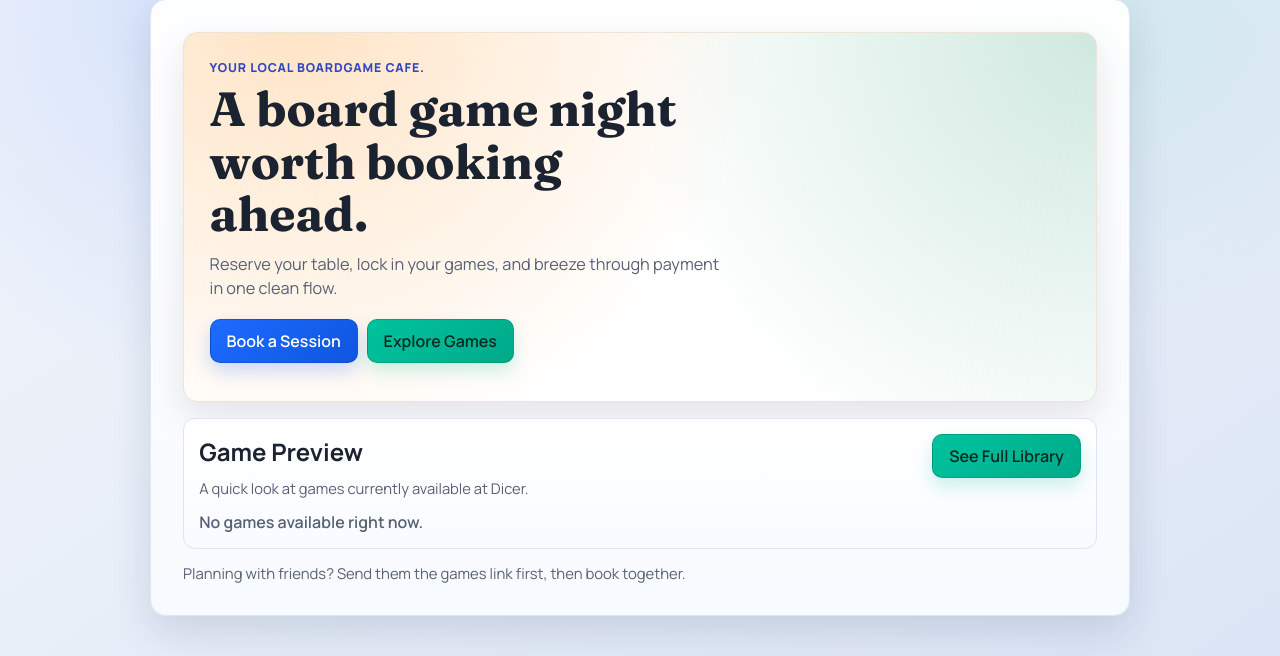
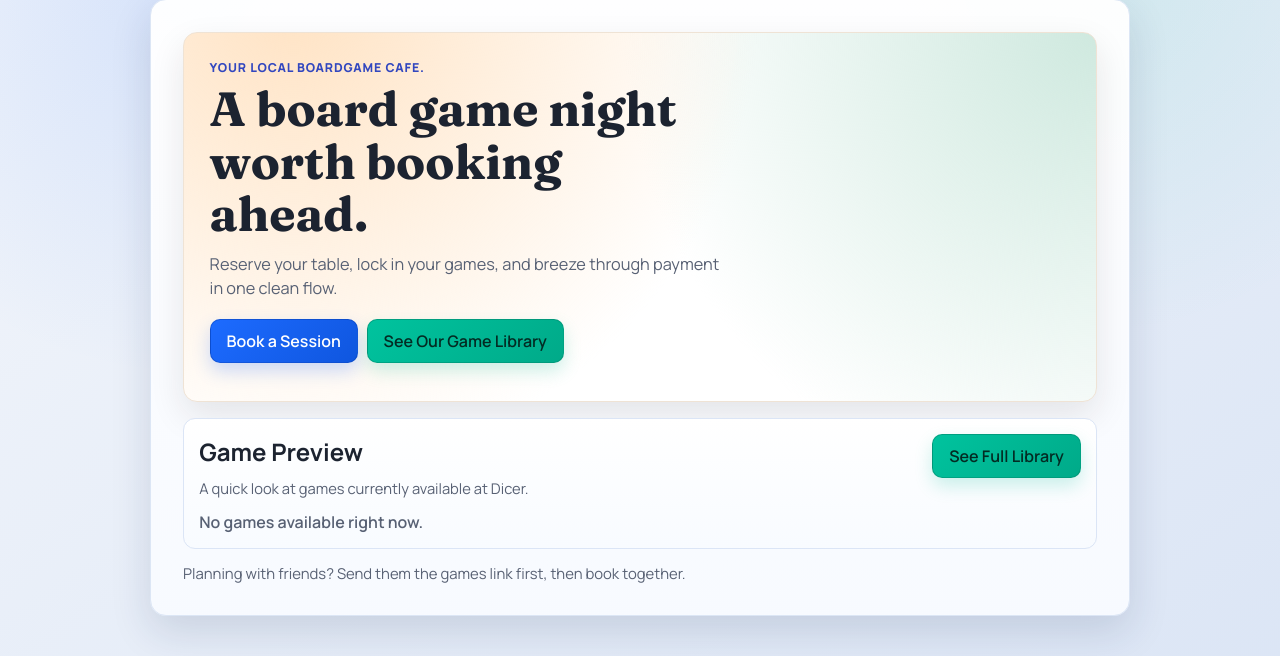
Before and after one commit to kristiantungodden/BoardGameCafe, a Flask app: page / in a window 1280 px wide. Shown: the part 97-753 px from the top of the page. Run offline with Flask 3, Linux system fonts and the light colour scheme; data that the repository does not hold is empty; some libraries are stand-ins or nearby versions.

Commit message:
fix failed test

```diff
--- a/boardgame_cafe/frontend/templates/index.html
+++ b/boardgame_cafe/frontend/templates/index.html
@@ -13,7 +13,7 @@
 
 		<div class="landing-actions">
 			<a class="button" href="/booking">Book a Session</a>
-			<a class="button button-secondary" href="/games">Explore Games</a>
+			<a class="button button-secondary" href="/games">See Our Game Library</a>
 		</div>
 
 		<div class="landing-auth-row">
```
